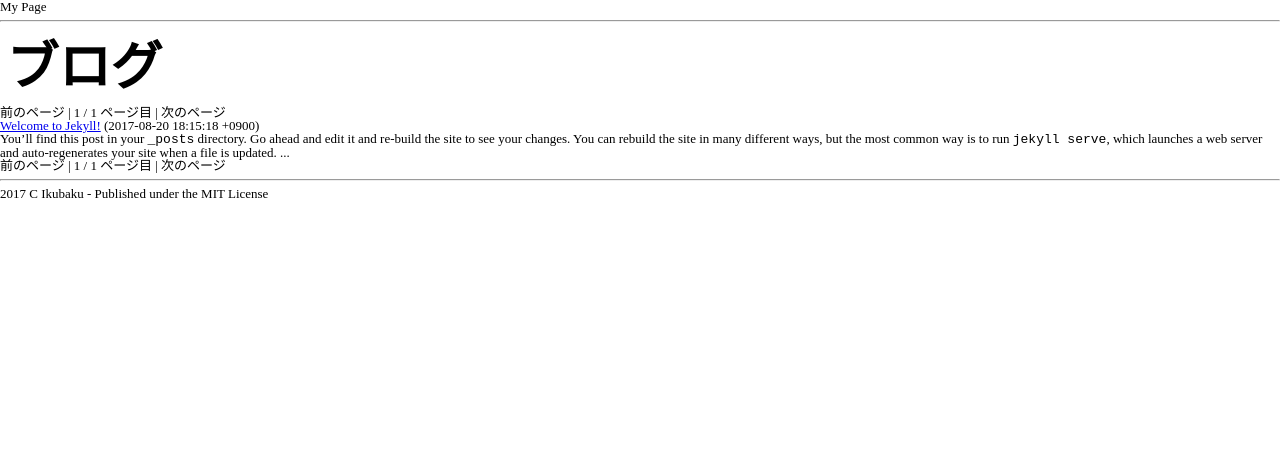
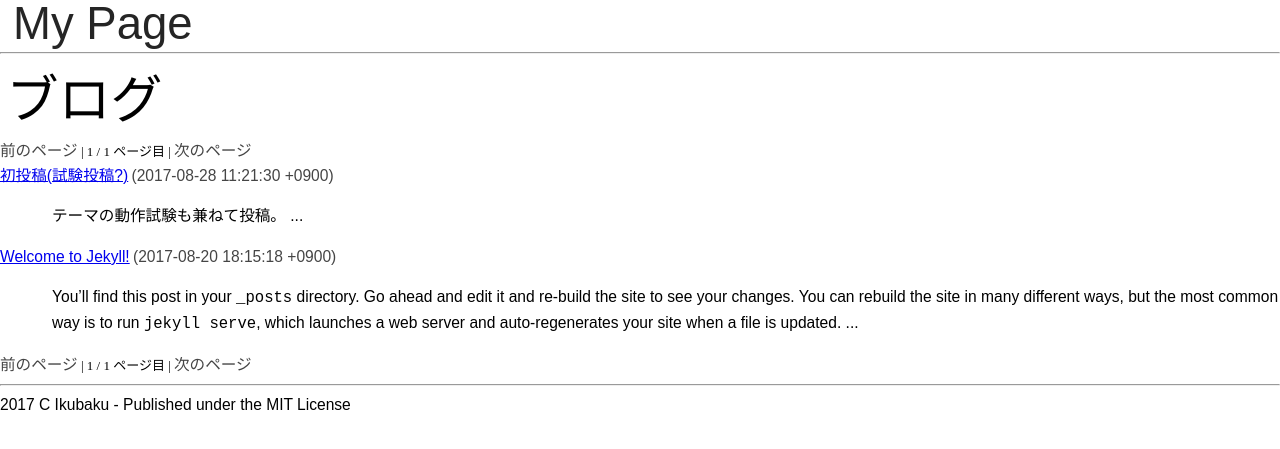
Before and after one commit to H-Teramura/H-Teramura.github.io, a Jekyll site: the page built from blog/index.html, in a window 1280 px wide. Shown: the top 449 px of the page. Built offline with Jekyll 4.4.1, drawn with Linux system fonts in a browser that asks for light colours; the list of posts is cut into pages by our own code.

Commit message:
Update CSS and header.html. Add a test post. Fix posts.html

```diff
--- a/_includes/header.html
+++ b/_includes/header.html
@@ -1,4 +1,4 @@
 <!-- Page Header -->
 
-<span class="site_name">{{ site.name }}</span>
+<a href="/" style="text-decoration: none"><span class="site_name">{{ site.name }}</span></a>
 <hr />
--- /dev/null
+++ b/_posts/2017-08-28-Hello-world.md
@@ -0,0 +1,10 @@
+---
+title: "初投稿(試験投稿?)"
+date: 2017-08-28 11:21:30 +0900
+categories: etc
+---
+テーマの動作試験も兼ねて投稿。
+
+![EM0i!](/asset/images/test.png "EM0i!")
+
+画像の表示テスト
--- a/_sass/_base.scss
+++ b/_sass/_base.scss
@@ -6,8 +6,8 @@ html {
 
 // Headings
 h1, h2, h3 {
-    font-weight: bold;
     font-family: Arial, Helvertica, sans-serif;
+    //font-family: "Times New Roman", Times, serif;
     padding: 1rem 0px 1rem 0.5rem;
 }
 h1 {
@@ -23,7 +23,7 @@ h3 {
 // Paragraphs
 p {
     font-size: 1.2rem;
-    font-family: "Times New Roman", Times, serif;
+    font-family: Arial, Helvertica, sans-serif;
     line-height: 1.6;
     padding: 1.2rem 0px 1.2rem 4rem;
 }
@@ -48,3 +48,8 @@ small {
 big {
     font-size: large;
 }
+
+// Images
+img {
+    float: none;
+}
--- /dev/null
+++ b/_sass/_layout.scss
@@ -0,0 +1,22 @@
+// Layout settings
+// Paragraph-likes
+.ip_info, .post_metadata, .post_entry, .post_entry_date, .content_brief, .previous_enabled, .previous_disabled, .next_enabled, .next_disabled, n_cat_recent_post {
+    font-size: 1.2rem;
+    font-family: Arial, Helvertica, sans-serif;
+    line-height: 1.6;
+    padding: 1.2rem 0px 1.2rem 0px;
+}
+.content_brief {
+    padding-left: 4rem;
+}
+.post_metadata, .post_entry_date, .previous_disabled, .next_disabled {
+    color: #454545;
+}
+
+// Site Title
+.site_name {
+    font-size: 3.5rem;
+    font-family: Arial, Helvertica, sans-serif;
+    color: #252525;
+    padding: 0.5rem 0px 0.5rem 1rem;
+}
--- a/css/main.scss
+++ b/css/main.scss
@@ -50,4 +50,5 @@ table {
     border-spacing: 0;
 }
 
-@import "base"
+@import "base";
+@import "layout";
```
Also changed, not shown: _layouts/posts.html (+7 -6 lines), asset/images/test.png (added).
